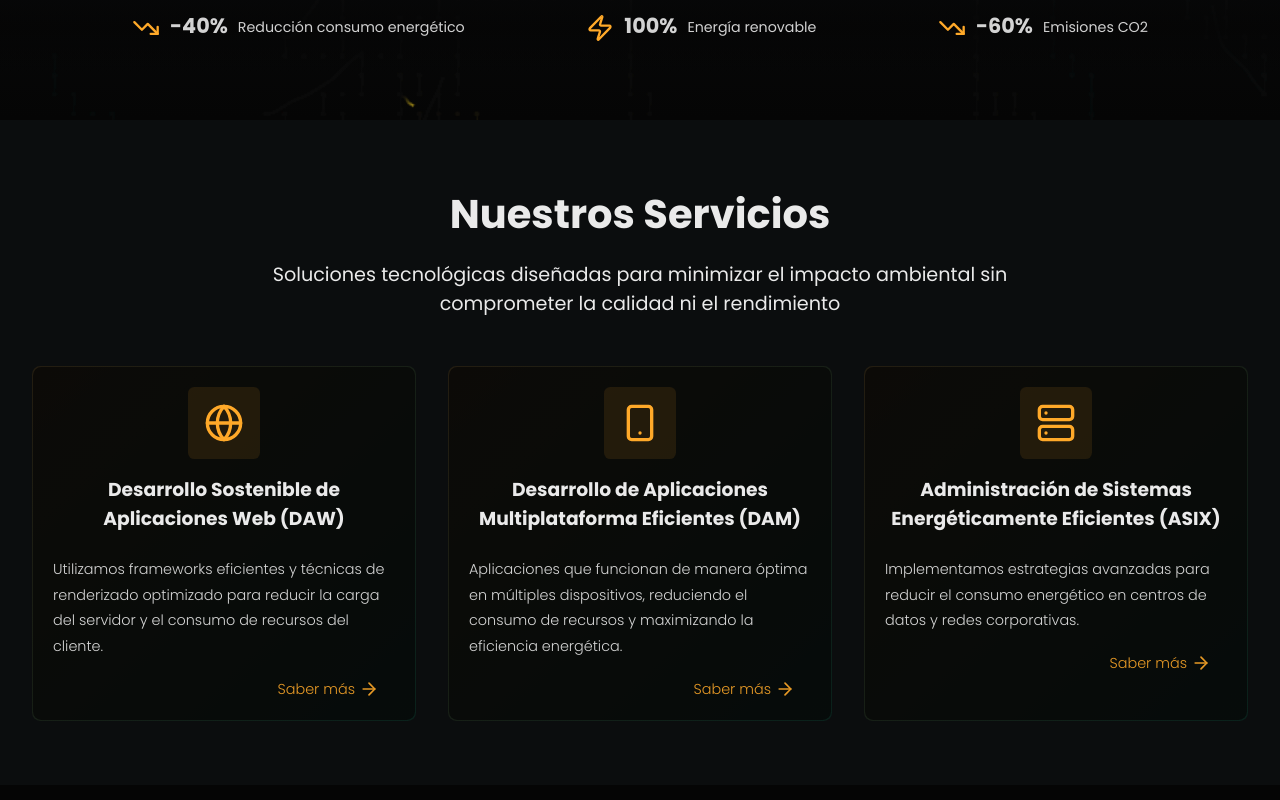
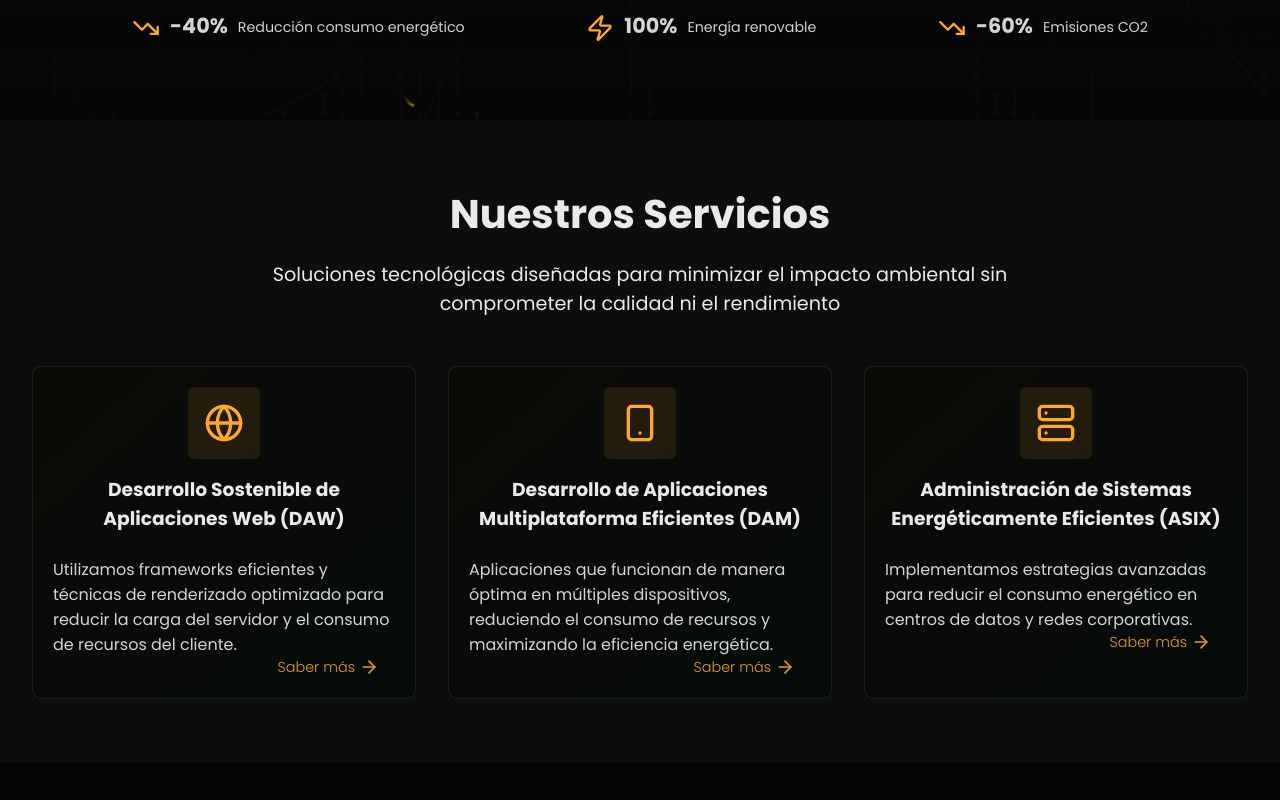
Before and after one commit to nkaryoli/GreenDev, a Vue app: page / in a window 1280 px wide. Shown: the part 680-1480 px from the top of the page. Built offline with nearby package versions, Linux system fonts and the light colour scheme.

Commit message:
refactor secton to use container and header components

```diff
--- a/src/components/features/home/ServicesSection.vue
+++ b/src/components/features/home/ServicesSection.vue
@@ -2,6 +2,8 @@
 import { Globe, Smartphone, Server } from 'lucide-vue-next';
 import ServiceCard from '../../global/ServiceCard.vue';
 import { ArrowRight } from 'lucide-vue-next';
+import SectionContainer from '../../global/SectionContainer.vue';
+import SectionHeadder from '../../global/SectionHeadder.vue';
 
 const services = [
 	{
@@ -24,59 +26,43 @@ const services = [
 </script>
 
 <template>
-	<section id="servicios">
-		<h2>Nuestros Servicios</h2>
-		<span>Soluciones tecnológicas diseñadas para minimizar el impacto ambiental sin comprometer la calidad ni el rendimiento</span>
+	<div class="section">
+		<SectionContainer>
+			<div class="wraper">
+				<SectionHeadder>
+					<template #title>Nuestros Servicios</template>
+					<template #subtitle>Soluciones tecnológicas diseñadas para minimizar el impacto ambiental sin
+						comprometer la calidad ni el rendimiento</template>
+				</SectionHeadder>
 				<div class="cards-container">
-			<ServiceCard
-				v-for="servicio in services"
-				:key="servicio.title"
-				:icon="servicio.icon"
-				:title="servicio.title"
-			>
+					<ServiceCard v-for="servicio in services" :key="servicio.title" :icon="servicio.icon"
+						:title="servicio.title">
 						<template #description>
 							<p>{{ servicio.description }}</p>
 						</template>
 						<template #action>
 							<RouterLink to="/servicios" class="srv-btn">
 								Saber más
-						<ArrowRight size="20" class="btn-icon"/>
+								<ArrowRight size="20" class="btn-icon" />
 							</RouterLink>
 						</template>
 					</ServiceCard>
 				</div>
-	</section>
+			</div>
+		</SectionContainer>
+	</div>
 </template>
+
 <style scoped>
+.section {
+	background-color: var(--bg-secondary-40);
+}
 
-section {
+.wraper {
 	width: 100%;
-	padding: 4rem 2rem;
-	background-color: var(--bg-secondary-40);
 	display: flex;
 	flex-direction: column;
 	align-items: center;
-}
-
-h2 {
-	font-size: 2.5rem;
-	margin-bottom: 1rem;
-	text-align: center;
-}
-
-span {
-	font-size: 1.2rem;
-	text-align: center;
-	max-width: 800px;
-	margin-bottom: 3rem;
-}
-
-p {
-	font-size: 0.9rem;
-	line-height: 1.6rem;
-	font-weight: 300;
-	max-width: 800px;
-	margin-bottom: 1.2rem;
 }
 
 .cards-container {
@@ -110,5 +96,4 @@ p {
 .srv-btn:hover .btn-icon {
 	transform: translateX(3px);
 }
-
 </style>
```
Lines whose indentation alone changed are shown as unchanged.
